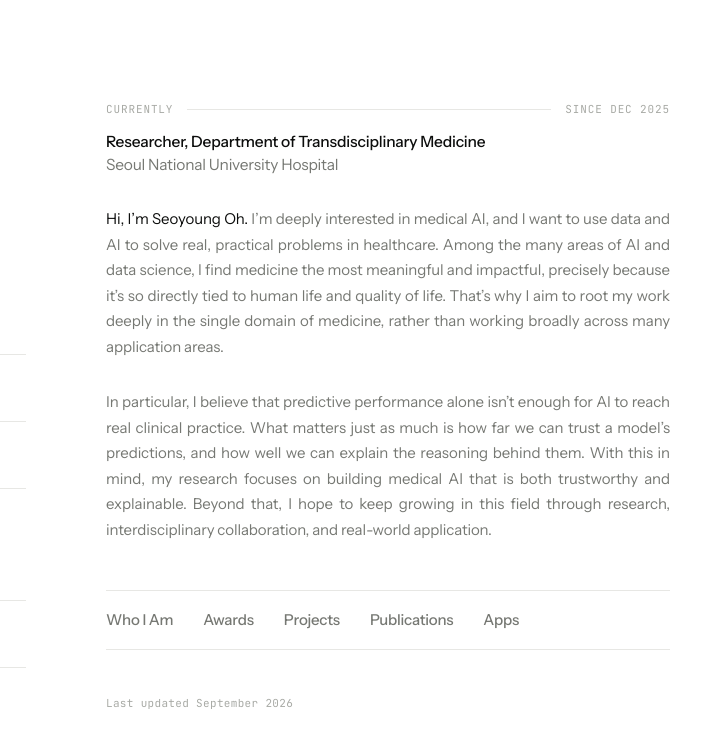
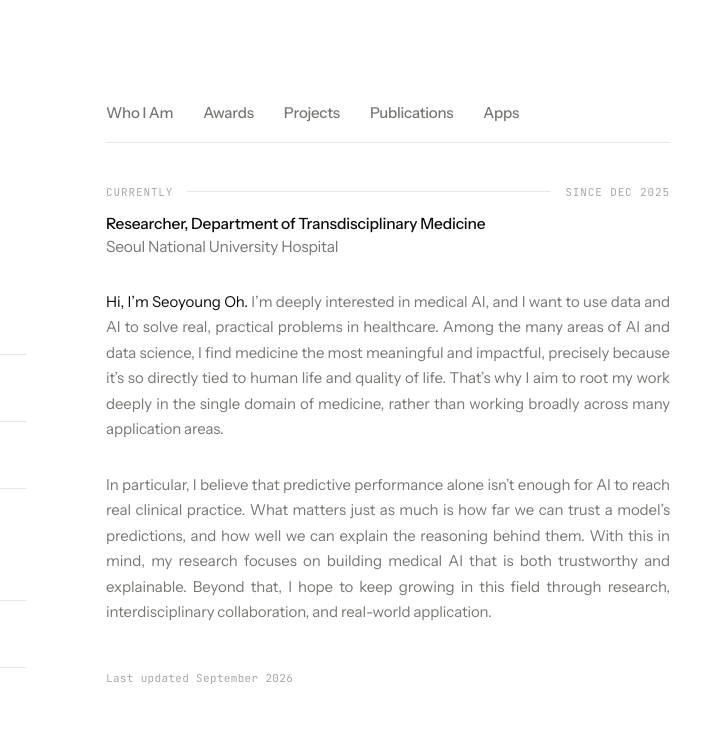
Before and after one commit to 5seoyoung/5seo0oh, a plain HTML site: page index.html in a window 1280 px wide. Shown: the full height of the page, 410-1111 px from the left. Drawn offline with Linux system fonts and the light colour scheme.

Commit message:
Move section nav above the Currently block on home
Co-Authored-By: Claude Opus 5 (1M context) <noreply@anthropic.com>

```diff
--- a/assets/css/home.css
+++ b/assets/css/home.css
@@ -95,7 +95,7 @@ h1 {
 
 /* ---------- currently / affiliation ---------- */
 
-.now { margin: 0; }
+.now { margin: 40px 0 0; }
 
 .now-top {
   display: flex;
@@ -132,9 +132,8 @@ h1 {
 /* ---------- section nav ---------- */
 
 .sections {
-  margin: 48px 0 0;
-  padding: 16px 0;
-  border-top: 1px solid var(--rule);
+  margin: 0;
+  padding: 0 0 16px;
   border-bottom: 1px solid var(--rule);
   display: flex;
   flex-wrap: wrap;
--- a/index.html
+++ b/index.html
@@ -65,6 +65,14 @@
 
   <div class="content">
 
+  <nav class="sections fade">
+    <a class="sec" href="about.html">Who I Am</a>
+    <a class="sec" href="awards.html">Awards</a>
+    <a class="sec" href="projects.html">Projects</a>
+    <a class="sec" href="publications.html">Publications</a>
+    <a class="sec" href="apps.html">Apps</a>
+  </nav>
+
   <div class="now fade">
     <div class="now-top">
       <span class="label">Currently</span>
@@ -81,13 +89,6 @@
 
   <p class="bio fade">In particular, I believe that predictive performance alone isn’t enough for AI to reach real clinical practice. What matters just as much is how far we can trust a model’s predictions, and how well we can explain the reasoning behind them. With this in mind, my research focuses on building medical AI that is both trustworthy and explainable. Beyond that, I hope to keep growing in this field through research, interdisciplinary collaboration, and real-world application.</p>
 
-  <nav class="sections fade">
-    <a class="sec" href="about.html">Who I Am</a>
-    <a class="sec" href="awards.html">Awards</a>
-    <a class="sec" href="projects.html">Projects</a>
-    <a class="sec" href="publications.html">Publications</a>
-    <a class="sec" href="apps.html">Apps</a>
-  </nav>
 
   <footer class="fade">
     <span>Last updated September 2026</span>
```
